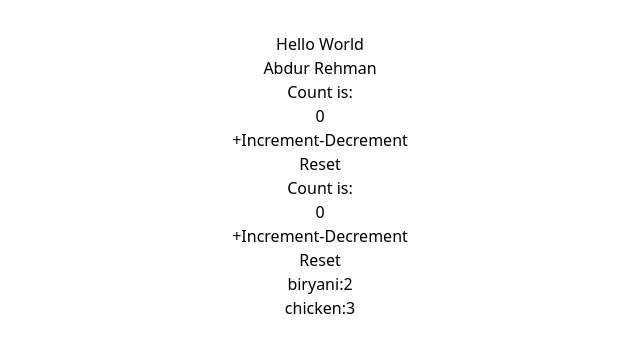
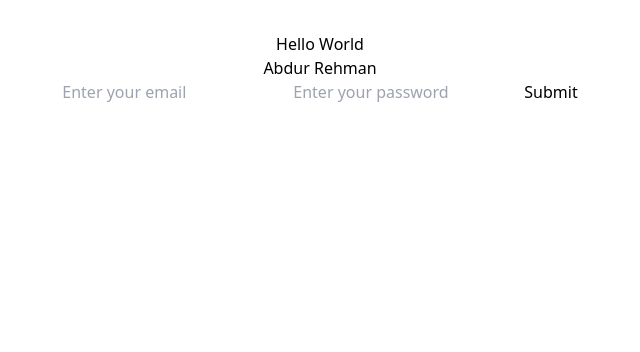
Before and after one commit to arrehman3/pre-app, a React (Vite) app: page / in a window 1280 px wide. Shown: the top 352 px of the page, without its empty margins (320-960 px from the left). Built offline with nearby package versions, Linux system fonts and the light colour scheme.

Commit message:
LoginForm

```diff
--- a/src/App.tsx
+++ b/src/App.tsx
@@ -1,7 +1,6 @@
 
 import './App.css'
-import Cart from './components/Cart'
-import Counter from './components/Counter'
+import LoginForm from './components/LoginForm'
 
 
 
@@ -12,9 +11,7 @@ function App() {
     <>
       <h1 className='mb-4'>Hello World</h1>
       <p>Abdur Rehman</p>
-      <Counter/>
-      <Counter/>
-      <Cart/>
+      <LoginForm/>
 
     </>
   )
--- /dev/null
+++ b/src/components/LoginForm.tsx
@@ -0,0 +1,24 @@
+import React, { SyntheticEvent, useState } from "react";
+
+const LoginForm = () => {
+  const [email,setEmail] = useState("");
+  const [password,setPassword] =  useState("");
+
+  const submitForm = (e:SyntheticEvent )=>{
+    e.preventDefault();
+    const target = e.target as HTMLFormElement;
+
+    console.log(target ,{email,password});
+  }
+
+
+  return (
+    <form onSubmit={submitForm}>
+      <input onChange={(e)=>setEmail(e.target.value)} value={email} type="email" placeholder="Enter your email" />
+      <input onChange={(e)=>setPassword(e.target.value)}value={password} type="password" placeholder="Enter your password" />
+      <button>Submit</button>
+    </form>
+  );
+};
+
+export default LoginForm;
```
